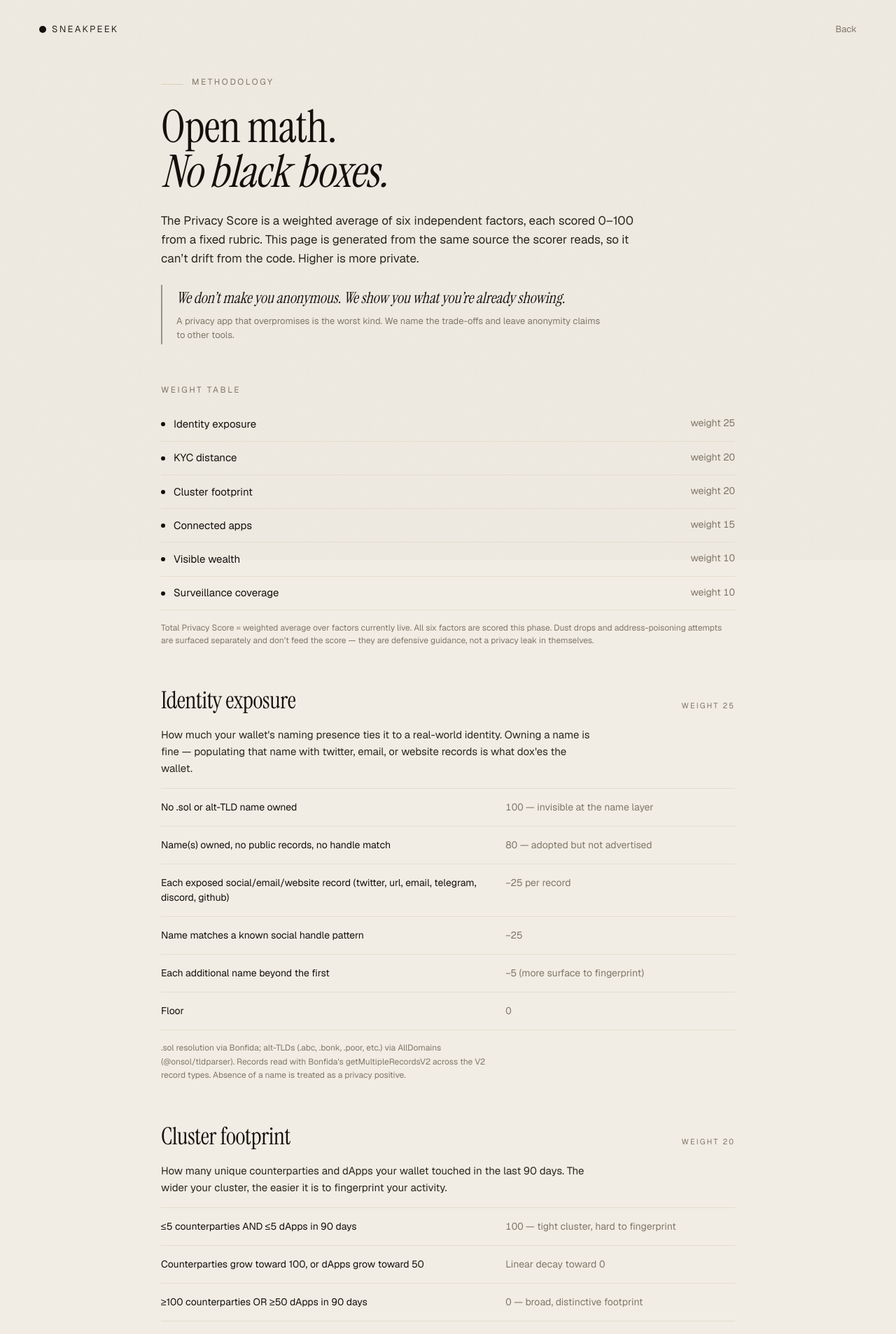
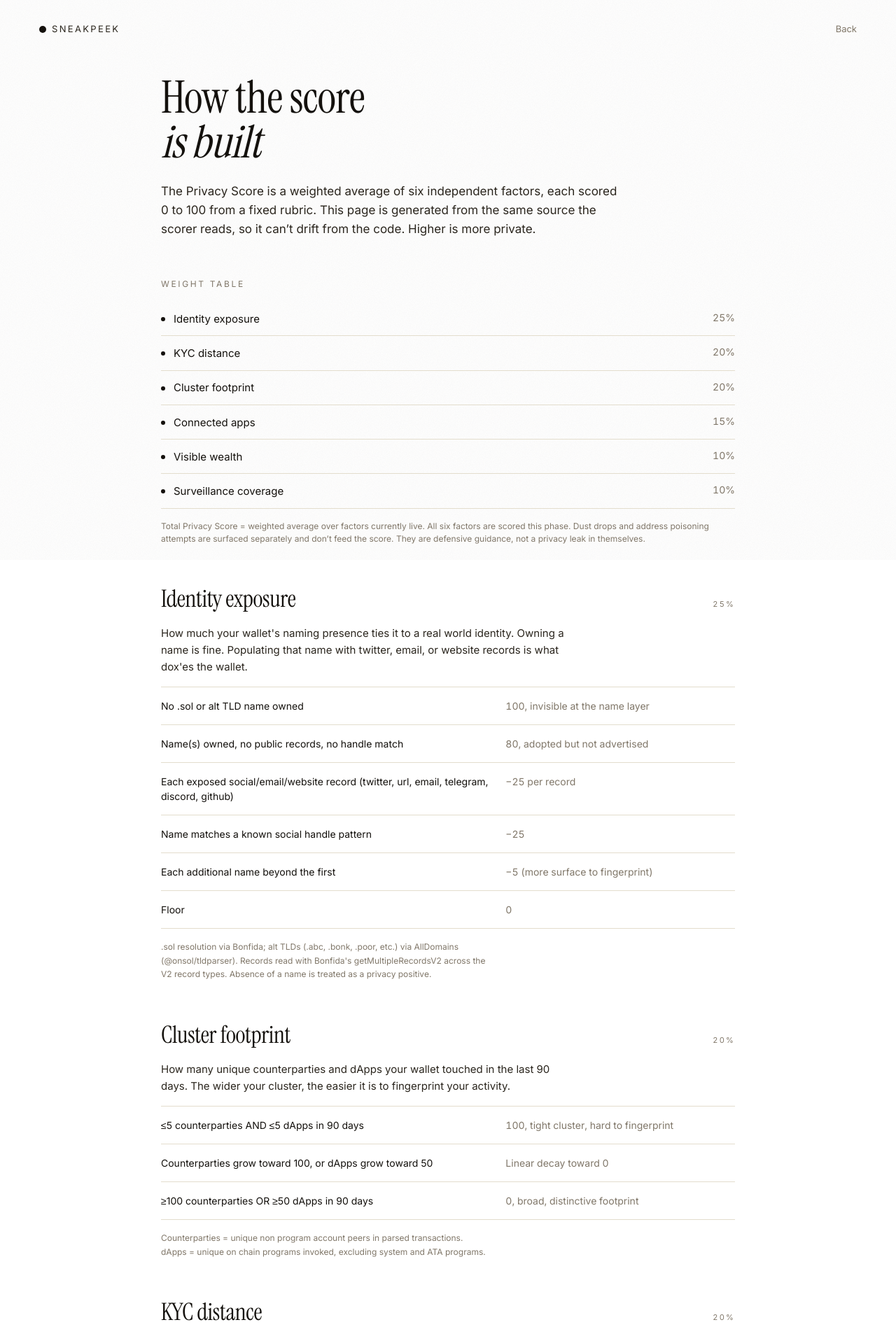
Before and after one commit to ropats16/privacy-score, a Next.js app: page /methodology in a window 1280 px wide. Shown: the top 1906 px of the page at 70% size. Built offline with nearby package versions, Linux system fonts and the light colour scheme.

Commit message:
landing + methodology polish, hero character
- swap font sans to Inter, paper bg to white
- new hero copy, character_1.png to left of hero on md+
- methodology: drop header tag, rename title, weights as %, strip em/en dashes, remove fix-it section
- unify footer to copyright line

```diff
--- a/app/globals.css
+++ b/app/globals.css
@@ -2,7 +2,7 @@
 
 :root {
   /* Warm editorial palette */
-  --paper: #f1ede4;
+  --paper: #FFFFFF;
   --paper-2: #ebe6d8;
   --ink: #14110d;
   --ink-soft: #2b261e;
@@ -31,7 +31,7 @@
   --color-accent: var(--accent);
 
   --font-display: var(--font-instrument-serif);
-  --font-sans: var(--font-geist);
+  --font-sans: var(--font-inter);
   --font-mono: var(--font-geist-mono);
 }
 
@@ -42,7 +42,7 @@ body {
 }
 
 body {
-  font-family: var(--font-geist), ui-sans-serif, system-ui, sans-serif;
+  font-family: var(--font-inter), ui-sans-serif, system-ui, sans-serif;
   font-feature-settings: "ss01", "cv11";
   -webkit-font-smoothing: antialiased;
   text-rendering: optimizeLegibility;
--- a/app/layout.tsx
+++ b/app/layout.tsx
@@ -1,9 +1,9 @@
 import type { Metadata } from "next";
-import { Geist, Geist_Mono, Instrument_Serif } from "next/font/google";
+import { Geist_Mono, Instrument_Serif, Inter } from "next/font/google";
 import "./globals.css";
 
-const geist = Geist({
-  variable: "--font-geist",
+const inter = Inter({
+  variable: "--font-inter",
   subsets: ["latin"],
   display: "swap",
 });
@@ -34,7 +34,7 @@ export default function RootLayout({
   return (
     <html
       lang="en"
-      className={`${geist.variable} ${geistMono.variable} ${instrumentSerif.variable} h-full antialiased`}
+      className={`${inter.variable} ${geistMono.variable} ${instrumentSerif.variable} h-full antialiased`}
     >
       <body
         className="min-h-full flex flex-col grain relative"
--- a/app/methodology/page.tsx
+++ b/app/methodology/page.tsx
@@ -18,7 +18,7 @@ const DATA_SOURCES: { label: string; detail: string }[] = [
   {
     label: "Helius RPC + DAS",
     detail:
-      "Parsed transactions, token accounts, stake accounts, asset enumeration, address labels, and SOL/SPL pricing — pulled live from the browser. Read-only.",
+      "Parsed transactions, token accounts, stake accounts, asset enumeration, address labels, and SOL/SPL pricing, pulled live from the browser. Read only.",
   },
   {
     label: "Bonfida SNS",
@@ -28,17 +28,17 @@ const DATA_SOURCES: { label: string; detail: string }[] = [
   {
     label: "AllDomains (@onsol/tldparser)",
     detail:
-      "Alt-TLD ownership lookups (.abc, .bonk, .poor, and similar). Used to detect naming presence beyond .sol.",
+      "Alt TLD ownership lookups (.abc, .bonk, .poor, and similar). Used to detect naming presence beyond .sol.",
   },
   {
     label: "OFAC SDN list",
     detail:
-      "U.S. Treasury sanctions list, fetched server-side and cached at the edge with weekly revalidation. Only Solana addresses from the list are kept.",
+      "U.S. Treasury sanctions list, fetched server side and cached at the edge with weekly revalidation. Only Solana addresses from the list are kept.",
   },
   {
     label: "CEX address set",
     detail:
-      "Curated hot-wallet and deposit addresses for Binance, Coinbase, Kraken, OKX, Bybit, KuCoin, Crypto.com, Gate.io. Used to compute KYC distance.",
+      "Curated hot wallet and deposit addresses for Binance, Coinbase, Kraken, OKX, Bybit, KuCoin, Crypto.com, Gate.io. Used to compute KYC distance.",
   },
 ];
 
@@ -68,31 +68,17 @@ export default function MethodologyPage() {
       <main className="flex-1 px-6 md:px-14 py-14">
         <div className="w-full max-w-[820px] mx-auto flex flex-col gap-14">
           <section className="flex flex-col gap-6">
-            <div className="flex items-baseline gap-3 text-[12px] tracking-[0.22em] uppercase text-muted">
-              <span aria-hidden className="w-8 h-px bg-rule" />
-              <span>Methodology</span>
-            </div>
             <h1 className="font-display text-[44px] md:text-[64px] leading-[1.0] tracking-[-0.02em]">
-              Open math.
+              How the score
               <br />
-              <span className="font-italic-serif">No black boxes.</span>
+              <span className="font-italic-serif">is built</span>
             </h1>
             <p className="text-[16px] md:text-[17px] leading-[1.6] text-ink-soft max-w-[62ch]">
               The Privacy Score is a weighted average of six independent factors,
-              each scored 0–100 from a fixed rubric. This page is generated from
+              each scored 0 to 100 from a fixed rubric. This page is generated from
               the same source the scorer reads, so it can&rsquo;t drift from the
               code. Higher is more private.
             </p>
-            <div className="border-l-2 border-ink/40 pl-5 py-1 flex flex-col gap-2 max-w-[60ch]">
-              <p className="font-italic-serif text-[22px] text-ink leading-snug">
-                We don&rsquo;t make you anonymous. We show you what
-                you&rsquo;re already showing.
-              </p>
-              <p className="text-[13px] text-muted">
-                A privacy app that overpromises is the worst kind. We name the
-                trade-offs and leave anonymity claims to other tools.
-              </p>
-            </div>
           </section>
 
           <section className="flex flex-col gap-4">
@@ -120,7 +106,7 @@ export default function MethodologyPage() {
                       )}
                     </div>
                     <span className="tabular text-[14px] text-muted">
-                      weight {WEIGHTS[f.key]}
+                      {WEIGHTS[f.key]}%
                     </span>
                   </li>
                 );
@@ -129,9 +115,9 @@ export default function MethodologyPage() {
             <p className="text-[12px] text-muted">
               Total Privacy Score = weighted average over factors currently
               live. All six factors are scored this phase. Dust drops and
-              address-poisoning attempts are surfaced separately and don&rsquo;t
-              feed the score &mdash; they are defensive guidance, not a privacy
-              leak in themselves.
+              address poisoning attempts are surfaced separately and don&rsquo;t
+              feed the score. They are defensive guidance, not a privacy leak
+              in themselves.
             </p>
           </section>
 
@@ -142,7 +128,7 @@ export default function MethodologyPage() {
                   {r.title}
                 </h2>
                 <span className="text-[11px] uppercase tracking-[0.2em] text-muted tabular">
-                  weight {r.weight}
+                  {r.weight}%
                 </span>
               </div>
               <p className="text-[15px] leading-[1.6] text-ink-soft max-w-[62ch]">
@@ -176,7 +162,7 @@ export default function MethodologyPage() {
               Data sources
             </h2>
             <p className="text-[14px] text-ink-soft leading-relaxed max-w-[62ch]">
-              Everything below is public on-chain data or a public list. Nothing
+              Everything below is public on chain data or a public list. Nothing
               is purchased from a data broker. Nothing is inferred by an ML
               model.
             </p>
@@ -197,61 +183,17 @@ export default function MethodologyPage() {
             </ul>
           </section>
 
-          <section className="flex flex-col gap-4 border-t border-ink/30 pt-10">
-            <h2 className="text-[12px] tracking-[0.22em] uppercase text-muted">
-              What &ldquo;fix it&rdquo; means
-            </h2>
-            <p className="text-[14px] text-ink-soft leading-relaxed max-w-[62ch]">
-              v1 shows you the leaks and points you at curated external tools
-              and guides. We don&rsquo;t build transactions for you yet — every
-              recommendation is something you do in another app you already
-              trust.
-            </p>
-            <div className="grid grid-cols-1 md:grid-cols-2 gap-5 pt-2">
-              <div className="border border-rule p-5 rounded-sm flex flex-col gap-2 bg-paper-2/40">
-                <div className="flex items-center gap-2">
-                  <span
-                    aria-hidden
-                    className="inline-block w-1.5 h-1.5 rounded-full bg-ink"
-                  />
-                  <span className="text-[11px] tracking-[0.2em] uppercase text-muted">
-                    v1 — today
-                  </span>
-                </div>
-                <p className="text-[14px] text-ink leading-relaxed">
-                  Guidance and curated external tool links per leak reason.
-                  Read-only audit, no signatures required.
-                </p>
-              </div>
-              <div className="border border-dashed border-rule p-5 rounded-sm flex flex-col gap-2">
-                <div className="flex items-center gap-2">
-                  <span
-                    aria-hidden
-                    className="inline-block w-1.5 h-1.5 rounded-full bg-muted-2"
-                  />
-                  <span className="text-[11px] tracking-[0.2em] uppercase text-muted-2">
-                    v1.5 — soon
-                  </span>
-                </div>
-                <p className="text-[14px] text-ink-soft leading-relaxed">
-                  In-app 1-click fixes you sign in your connected wallet —
-                  revoke delegations, close authorities, migrate balances.
-                </p>
-              </div>
-            </div>
-          </section>
-
           <section className="flex flex-col gap-3 border-t border-ink/30 pt-10">
             <h2 className="text-[12px] tracking-[0.22em] uppercase text-muted">
               Privacy of the privacy app
             </h2>
             <p className="text-[14px] text-ink-soft leading-relaxed max-w-[62ch]">
               No database. No auth. No cookies that link wallet to session. No
-              third-party analytics in v1. The only server-side state we keep is
-              the public OFAC list cached at the edge. Share cards are rendered
-              on demand from URL params and not retained.
-              Wallet-adapter&rsquo;s own ephemeral session is the only state
-              held in the browser.
+              third party analytics in v1. The only server side state we keep
+              is the public OFAC list cached at the edge. Share cards are
+              rendered on demand from URL params and not retained. Wallet
+              adapter&rsquo;s own ephemeral session is the only state held in
+              the browser.
             </p>
           </section>
         </div>
@@ -259,10 +201,7 @@ export default function MethodologyPage() {
 
       <footer className="px-8 md:px-14 pb-8 pt-10">
         <div className="flex flex-col md:flex-row justify-between gap-4 text-[12px] text-muted">
-          <div>
-            <span className="italic">Privacy ≠ anonymity.</span>{" "}
-            We don&rsquo;t hide you. We show you what&rsquo;s already public.
-          </div>
+          <div>© Sneakpeek 2026</div>
           <div className="flex gap-6">
             <Link href="/" className="hover:text-ink transition-colors">
               Back to audit
--- a/app/w/[address]/ScanView.tsx
+++ b/app/w/[address]/ScanView.tsx
@@ -378,10 +378,7 @@ export function ScanView({ address }: { address: string }) {
 
       <footer className="px-8 md:px-14 pb-8 pt-10">
         <div className="flex flex-col md:flex-row justify-between gap-4 text-[12px] text-muted">
-          <div>
-            <span className="italic">Privacy ≠ anonymity.</span>{" "}
-            We don&rsquo;t hide you. We show you what&rsquo;s already public.
-          </div>
+          <div>© Sneakpeek 2026</div>
         </div>
       </footer>
     </div>
--- a/lib/rubrics.ts
+++ b/lib/rubrics.ts
@@ -19,15 +19,15 @@ export const RUBRICS: Rubric[] = [
     title: "Identity exposure",
     weight: WEIGHTS.identity,
     measures:
-      "How much your wallet's naming presence ties it to a real-world identity. Owning a name is fine — populating that name with twitter, email, or website records is what dox'es the wallet.",
+      "How much your wallet's naming presence ties it to a real world identity. Owning a name is fine. Populating that name with twitter, email, or website records is what dox'es the wallet.",
     steps: [
       {
-        when: "No .sol or alt-TLD name owned",
-        effect: "100 — invisible at the name layer",
+        when: "No .sol or alt TLD name owned",
+        effect: "100, invisible at the name layer",
       },
       {
         when: "Name(s) owned, no public records, no handle match",
-        effect: "80 — adopted but not advertised",
+        effect: "80, adopted but not advertised",
       },
       {
         when: "Each exposed social/email/website record (twitter, url, email, telegram, discord, github)",
@@ -44,7 +44,7 @@ export const RUBRICS: Rubric[] = [
       { when: "Floor", effect: "0" },
     ],
     note:
-      ".sol resolution via Bonfida; alt-TLDs (.abc, .bonk, .poor, etc.) via AllDomains (@onsol/tldparser). Records read with Bonfida's getMultipleRecordsV2 across the V2 record types. Absence of a name is treated as a privacy positive.",
+      ".sol resolution via Bonfida; alt TLDs (.abc, .bonk, .poor, etc.) via AllDomains (@onsol/tldparser). Records read with Bonfida's getMultipleRecordsV2 across the V2 record types. Absence of a name is treated as a privacy positive.",
   },
   {
     factor: "cluster",
@@ -55,7 +55,7 @@ export const RUBRICS: Rubric[] = [
     steps: [
       {
         when: "≤5 counterparties AND ≤5 dApps in 90 days",
-        effect: "100 — tight cluster, hard to fingerprint",
+        effect: "100, tight cluster, hard to fingerprint",
       },
       {
         when: "Counterparties grow toward 100, or dApps grow toward 50",
@@ -63,11 +63,11 @@ export const RUBRICS: Rubric[] = [
       },
       {
         when: "≥100 counterparties OR ≥50 dApps in 90 days",
-        effect: "0 — broad, distinctive footprint",
+        effect: "0, broad, distinctive footprint",
       },
     ],
     note:
-      "Counterparties = unique non-program account peers in parsed transactions. dApps = unique on-chain programs invoked, excluding system and ATA programs.",
+      "Counterparties = unique non program account peers in parsed transactions. dApps = unique on chain programs invoked, excluding system and ATA programs.",
   },
   {
     factor: "kyc",
@@ -76,24 +76,24 @@ export const RUBRICS: Rubric[] = [
     measures:
       "How many transaction hops sit between this wallet and the nearest known centralized exchange address. Shorter distance = a CEX (which holds your KYC) can link this wallet to your identity more directly.",
     steps: [
-      { when: "0 hops — funded directly from a CEX address", effect: "0" },
+      { when: "0 hops, funded directly from a CEX address", effect: "0" },
       { when: "1 hop from a CEX", effect: "25" },
       { when: "2 hops from a CEX", effect: "50" },
       { when: "3 hops from a CEX", effect: "75" },
       {
         when: "4+ hops, or no detectable CEX linkage in 90 days",
-        effect: "100 — effectively unlinked from any known CEX",
+        effect: "100, effectively unlinked from any known CEX",
       },
     ],
     note:
-      "We detect direct CEX touches via a curated set of known exchange hot-wallet and deposit addresses (Binance, Coinbase, Kraken, OKX, Bybit, KuCoin, Crypto.com, Gate.io). One-hop traversal walks the top funders of this wallet. Deeper hops are inferred — we don't BFS the entire graph in v1.",
+      "We detect direct CEX touches via a curated set of known exchange hot wallet and deposit addresses (Binance, Coinbase, Kraken, OKX, Bybit, KuCoin, Crypto.com, Gate.io). One hop traversal walks the top funders of this wallet. Deeper hops are inferred. We don't BFS the entire graph in v1.",
   },
   {
     factor: "connected",
     title: "Connected apps",
     weight: WEIGHTS.connected,
     measures:
-      "Live token delegations and stake-account authorities still attached to this wallet. Each one is a standing permission a program holds over your assets — even if the dApp is long forgotten.",
+      "Live token delegations and stake account authorities still attached to this wallet. Each one is a standing permission a program holds over your assets, even if the dApp is long forgotten.",
     steps: [
       { when: "Zero live delegations or stake authorities", effect: "100" },
       {
@@ -107,14 +107,14 @@ export const RUBRICS: Rubric[] = [
       { when: "Floor", effect: "0" },
     ],
     note:
-      "Delegations are read from your SPL token accounts (delegate field set, non-zero amount). Stake-account authorities are read from native stake accounts where staker or withdrawer differs from this wallet. Staleness is inferred against the 90-day activity peer set.",
+      "Delegations are read from your SPL token accounts (delegate field set, nonzero amount). Stake account authorities are read from native stake accounts where staker or withdrawer differs from this wallet. Staleness is inferred against the 90 day activity peer set.",
   },
   {
     factor: "wealth",
     title: "Visible wealth",
     weight: WEIGHTS.wealth,
     measures:
-      "The USD value visible on this wallet right now — SOL plus priceable SPL tokens. Bigger visible balance = bigger target for phishing, social engineering, and physical risk.",
+      "The USD value visible on this wallet right now: SOL plus priceable SPL tokens. Bigger visible balance = bigger target for phishing, social engineering, and physical risk.",
     steps: [
       { when: "Under $1k", effect: "100" },
       { when: "≈ $10k", effect: "75" },
@@ -123,18 +123,18 @@ export const RUBRICS: Rubric[] = [
       { when: "$10M and above", effect: "0" },
     ],
     note:
-      "Log-scaled between $1k and $10M. Prices come from Helius for SOL and priceable SPL fungibles. NFT floors are not yet included — they ship in a later phase. Wealth held off-chain or on other chains is invisible here by design.",
+      "Log scaled between $1k and $10M. Prices come from Helius for SOL and priceable SPL fungibles. NFT floors are not yet included; they ship in a later phase. Wealth held off chain or on other chains is invisible here by design.",
   },
   {
     factor: "surveillance",
     title: "Surveillance coverage",
     weight: WEIGHTS.surveillance,
     measures:
-      "Whether this wallet has touched addresses on the U.S. OFAC SDN list. A single dust drop from a flagged address is informational, not a verdict — direct outbound transfers are what materially raise legal risk.",
+      "Whether this wallet has touched addresses on the U.S. OFAC SDN list. A single dust drop from a flagged address is informational, not a verdict. Direct outbound transfers are what materially raise legal risk.",
     steps: [
       { when: "No interactions with OFAC SDN addresses in 90 days", effect: "100" },
       {
-        when: "Inbound-only contact (dust / unsolicited transfer received)",
+        when: "Inbound only contact (dust / unsolicited transfer received)",
         effect: "−10 per distinct counterparty (capped)",
       },
       {
@@ -144,7 +144,7 @@ export const RUBRICS: Rubric[] = [
       { when: "Floor", effect: "0" },
     ],
     note:
-      "OFAC SDN Solana addresses are fetched server-side and cached at the edge with weekly revalidation. A flagged inbound transfer is almost always involuntary (dust drop, address poisoning, spam token) — we surface it for awareness but treat it lightly. Outbound transfers are the signal that actually matters.",
+      "OFAC SDN Solana addresses are fetched server side and cached at the edge with weekly revalidation. A flagged inbound transfer is almost always involuntary (dust drop, address poisoning, spam token); we surface it for awareness but treat it lightly. Outbound transfers are the signal that actually matters.",
   },
 ];
 
```
Also changed, not shown: app/page.tsx (+37 -14 lines), public/character_1.png (added).
